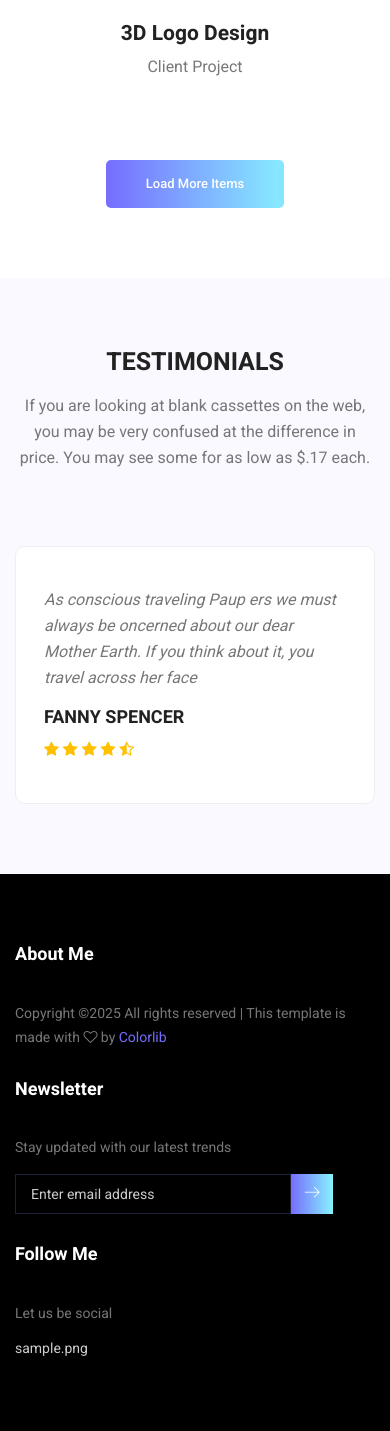
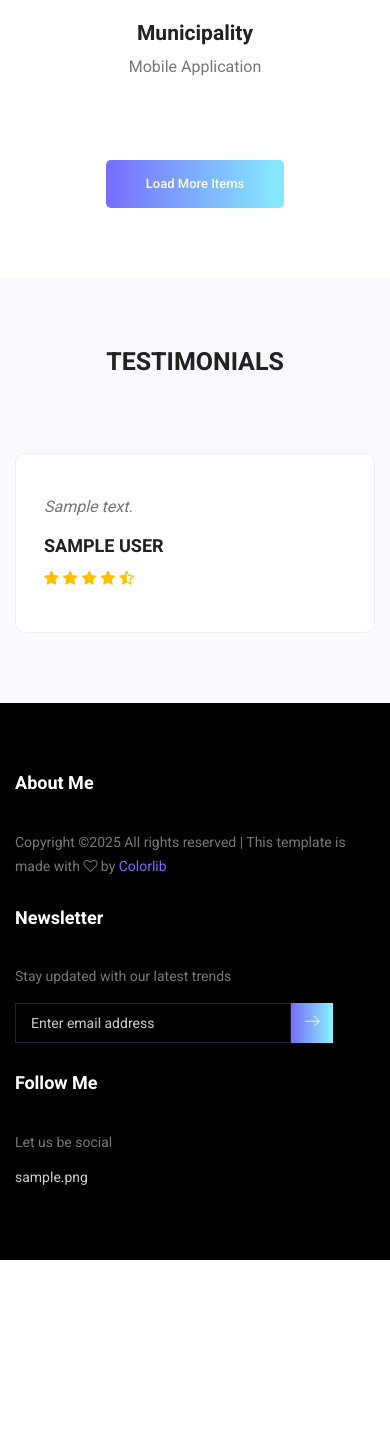
Before and after one commit to secgeo-developer/sview, a Django app: page / in a window 390 px wide. Shown: the part 4621-6052 px from the top of the page. After the commit the page ends 5881 px from the top, so only its background shows below. Run offline with Django 5.2, Linux system fonts and the light colour scheme; tables that the repository leaves empty hold one stand-in row (values such as "Sample post"); some libraries are stand-ins or nearby versions.

Commit message:
feat: testimonials modeli oluşturuldu. template ile dinamik bir şekilde çalışması için ilişki kuruldu. Admin paneli üzerinden veri girişi sağlandı.

```diff
--- a/scv/models.py
+++ b/scv/models.py
@@ -155,3 +155,18 @@
         verbose_name = 'Customer Offer'
         verbose_name_plural = 'Customer Offers'
         ordering = ['order']
+
+class CustomerTestimonials(AbstractModel):
+    name = models.CharField(
+        max_length=100, default='', blank=True, verbose_name='Name', help_text="Enter the name of the site")
+    description = models.TextField(
+        max_length=254, default='A short description about the site.', blank=True, verbose_name='Description', help_text="Enter a short description about the site")
+
+    def __str__(self):
+        # return self.site_name
+        return f"{self.name}"
+
+    class Meta:
+        verbose_name = 'Customer Testimonial'
+        verbose_name_plural = 'Customer Testimonials'
+        ordering = ['-created_date']
--- a/scv/views.py
+++ b/scv/views.py
@@ -1,7 +1,8 @@
 
 
+from email.mime import base
 from django.shortcuts import render
-from scv.models import Education, GeneralSetting, ImageSetting, SocialMedia, Experience, Education, Skill, Document, CustomerOffers
+from scv.models import Education, GeneralSetting, ImageSetting, SocialMedia, Experience, Education, Skill, Document, CustomerOffers, CustomerTestimonials
 # Create your views here.
 
 
@@ -42,6 +43,8 @@
         'base_welcome_area_total_volunteers')
     base_feature_area_customer_offer = get_general_setting(
         'base_feature_area_customer_offer')
+    base_testimonials_area = get_general_setting(
+        'base_testimonials_area')
 
     # ImageSetting
     site_favicon = get_image_setting('site_favicon')
@@ -65,6 +68,9 @@
 
     # Customer Offers
     customer_offers = CustomerOffers.objects.all()
+
+    # Customer Testimonials
+    customer_testimonials = CustomerTestimonials.objects.all()
 
     return {
         'site_title': site_title,
@@ -90,6 +96,8 @@
         'documents': documents,
         'customer_offers': customer_offers,
         'base_feature_area_customer_offer': base_feature_area_customer_offer,
+        'base_testimonials_area': base_testimonials_area,
+        'customer_testimonials': customer_testimonials,
     }
 
 
--- a/templates/includes/base_home_gallery_area.html
+++ b/templates/includes/base_home_gallery_area.html
@@ -9,84 +9,84 @@
         		<div class="isotope_fillter">
         			<ul class="gallery_filter list">
 						<li class="active" data-filter="*"><a href="#">All</a></li>
-						<li data-filter=".brand"><a href="#">Vector</a></li>
-						<li data-filter=".manipul"><a href="#">Raster</a></li>
-						<li data-filter=".creative"><a href="#">UI/UX</a></li>
-						<li data-filter=".design"><a href="#">Printing</a></li>
+						<li data-filter=".{{map}}"><a href="#">Map</a></li>
+						<li data-filter=".{{gis}}"><a href="#">GIS</a></li>
+						<li data-filter=".{{earthquake}}"><a href="#">Earthquake</a></li>
+						<li data-filter=".{{vr}}"><a href="#">Virtual Tour</a></li>
 					</ul>
         		</div>
         	</div>
         	<div class="container">
         		<div class="gallery_f_inner row imageGallery1">
-        			<div class="col-lg-4 col-md-4 col-sm-6 brand manipul design print">
+        			<div class="col-lg-4 col-md-4 col-sm-6 map vr print">
         				<div class="h_gallery_item">
         					<div class="g_img_item">
-        						<img class="img-fluid" src=" {% static "img/gallery/project-1.jpg" %} " alt="">
-        						<a class="light" href=" {% static "img/gallery/project-1.jpg" %} "><img src=" {% static "img/gallery/icon.png" %} " alt=""></a>
+        						<img class="img-fluid" src=" {% static "img/gallery/vr1.jpg" %} " alt="">
+        						<a class="light" href=" {% static "img/gallery/vr1.jpg" %} "><img src=" {% static "img/gallery/icon.png" %} " alt=""></a>
         					</div>
         					<div class="g_item_text">
-        						<h4>3D Helmet Design</h4>
-        						<p>Client Project</p>
+        						<h4>VR</h4>
+        						<p>Mobile Application</p>
         					</div>
         				</div>
         			</div>
-        			<div class="col-lg-4 col-md-4 col-sm-6 brand manipul creative">
+        			<div class="col-lg-4 col-md-4 col-sm-6 map gis earthquake">
         				<div class="h_gallery_item">
         					<div class="g_img_item">
-        						<img class="img-fluid" src=" {% static "img/gallery/project-2.jpg" %} " alt="">
-        						<a class="light" href=" {% static "img/gallery/project-2.jpg" %} "><img src=" {% static "img/gallery/icon.png" %} " alt=""></a>
+        						<img class="img-fluid" src=" {% static "img/gallery/deprem1.jpg" %} " alt="">
+        						<a class="light" href=" {% static "img/gallery/deprem1.jpg" %} "><img src=" {% static "img/gallery/icon.png" %} " alt=""></a>
         					</div>
         					<div class="g_item_text">
-        						<h4>2D Vinyl Design</h4>
-        						<p>Client Project</p>
+        						<h4>Map</h4>
+        						<p>Web Application</p>
         					</div>
         				</div>
         			</div>
-        			<div class="col-lg-4 col-md-4 col-sm-6 manipul creative design print">
+        			<div class="col-lg-4 col-md-4 col-sm-6 gis map print">
         				<div class="h_gallery_item">
         					<div class="g_img_item">
-        						<img class="img-fluid" src=" {% static "img/gallery/project-3.jpg" %} " alt="">
-        						<a class="light" href=" {% static "img/gallery/project-3.jpg" %} "><img src=" {% static "img/gallery/icon.png" %} " alt=""></a>
+        						<img class="img-fluid" src=" {% static "img/gallery/covid.jpg" %} " alt="">
+        						<a class="light" href=" {% static "img/gallery/covid.jpg" %} "><img src=" {% static "img/gallery/icon.png" %} " alt=""></a>
         					</div>
         					<div class="g_item_text">
-        						<h4>Creative Poster Design</h4>
-        						<p>Client Project</p>
+        						<h4>Covid</h4>
+        						<p>Mobile Application</p>
         					</div>
         				</div>
         			</div>
-        			<div class="col-lg-4 col-md-4 col-sm-6 brand creative print">
+        			<div class="col-lg-4 col-md-4 col-sm-6 map vr print">
         				<div class="h_gallery_item">
         					<div class="g_img_item">
-        						<img class="img-fluid" src=" {% static "img/gallery/project-4.jpg" %} " alt="">
-        						<a class="light" href=" {% static "img/gallery/project-4.jpg" %} "><img src=" {% static "img/gallery/icon.png" %} " alt=""></a>
+        						<img class="img-fluid" src=" {% static "img/gallery/vr.jpg" %} " alt="">
+        						<a class="light" href=" {% static "img/gallery/vr.jpg" %} "><img src=" {% static "img/gallery/icon.png" %} " alt=""></a>
         					</div>
         					<div class="g_item_text">
-        						<h4>Embosed Logo Design</h4>
-        						<p>Client Project</p>
+        						<h4>VR Design</h4>
+        						<p>Web Application</p>
         					</div>
         				</div>
         			</div>
-        			<div class="col-lg-4 col-md-4 col-sm-6 brand manipul design">
+        			<div class="col-lg-4 col-md-4 col-sm-6 map gis">
         				<div class="h_gallery_item">
         					<div class="g_img_item">
-        						<img class="img-fluid" src=" {% static "img/gallery/project-5.jpg" %} " alt="">
-        						<a class="light" href=" {% static "img/gallery/project-5.jpg" %} "><img src=" {% static "img/gallery/icon.png" %} " alt=""></a>
+        						<img class="img-fluid" src=" {% static "img/gallery/seczane.jpg" %} " alt="">
+        						<a class="light" href=" {% static "img/gallery/seczane.jpg" %} "><img src=" {% static "img/gallery/icon.png" %} " alt=""></a>
         					</div>
         					<div class="g_item_text">
-        						<h4>3D Disposable Bottle</h4>
-        						<p>Client Project</p>
+        						<h4>GIS</h4>
+        						<p>Mobile Application</p>
         					</div>
         				</div>
         			</div>
-        			<div class="col-lg-4 col-md-4 col-sm-6 brand creative">
+        			<div class="col-lg-4 col-md-4 col-sm-6 map gis">
         				<div class="h_gallery_item">
         					<div class="g_img_item">
-        						<img class="img-fluid" src=" {% static "img/gallery/project-6.jpg" %} " alt="">
-        						<a class="light" href=" {% static "img/gallery/project-6.jpg" %} "><img src=" {% static "img/gallery/icon.png" %} " alt=""></a>
+        						<img class="img-fluid" src=" {% static "img/gallery/secbelpro.jpg" %} " alt="">
+        						<a class="light" href=" {% static "img/gallery/secbelpro.jpg" %} "><img src=" {% static "img/gallery/icon.png" %} " alt=""></a>
         					</div>
         					<div class="g_item_text">
-        						<h4>3D Logo Design</h4>
-        						<p>Client Project</p>
+        						<h4>Municipality</h4>
+        						<p>Mobile Application</p>
         					</div>
         				</div>
         			</div>
--- a/templates/includes/base_testimonials_area.html
+++ b/templates/includes/base_testimonials_area.html
@@ -3,14 +3,16 @@
         	<div class="container">
         		<div class="main_title">
         			<h2>Testimonials</h2>
-        			<p>If you are looking at blank cassettes on the web, you may be very confused at the difference in price. You may see some for as low as $.17 each.</p>
+        			<p>{{base_testimonials_area}}</p>
         		</div>
         		<div class="testi_inner">
 					<div class="testi_slider owl-carousel">
+
+						{% for testimonial in customer_testimonials %}
 							<div class="item">
 								<div class="testi_item">
-								<p>As conscious traveling Paup ers we must always be oncerned about our dear Mother Earth. If you think about it, you travel across her face</p>
-								<h4>Fanny Spencer</h4>
+									<p>{{ testimonial.description }}</p>
+									<h4>{{ testimonial.name }}</h4>
 									<a href="#"><i class="fa fa-star"></i></a>
 									<a href="#"><i class="fa fa-star"></i></a>
 									<a href="#"><i class="fa fa-star"></i></a>
@@ -18,28 +20,11 @@
 									<a href="#"><i class="fa fa-star-half-o"></i></a>
 								</div>
 						    </div>
-						<div class="item">
-							<div class="testi_item">
-								<p>As conscious traveling Paup ers we must always be oncerned about our dear Mother Earth. If you think about it, you travel across her face</p>
-								<h4>Fanny Spencer</h4>
-								<a href="#"><i class="fa fa-star"></i></a>
-								<a href="#"><i class="fa fa-star"></i></a>
-								<a href="#"><i class="fa fa-star"></i></a>
-								<a href="#"><i class="fa fa-star"></i></a>
-								<a href="#"><i class="fa fa-star-half-o"></i></a>
-							</div>
-						</div>
-						<div class="item">
-							<div class="testi_item">
-								<p>As conscious traveling Paup ers we must always be oncerned about our dear Mother Earth. If you think about it, you travel across her face</p>
-								<h4>Fanny Spencer</h4>
-								<a href="#"><i class="fa fa-star"></i></a>
-								<a href="#"><i class="fa fa-star"></i></a>
-								<a href="#"><i class="fa fa-star"></i></a>
-								<a href="#"><i class="fa fa-star"></i></a>
-								<a href="#"><i class="fa fa-star-half-o"></i></a>
-							</div>
-						</div>
+						{% endfor %}
+
+
+
+
 					</div>
         		</div>
         	</div>
```
Also changed, not shown: scv/admin.py (+11 -1 lines), scv/migrations/0009_customertestimonials.py (added). Lines whose indentation alone changed are shown as unchanged.
